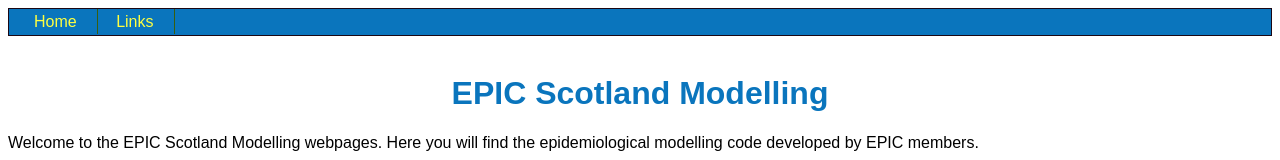
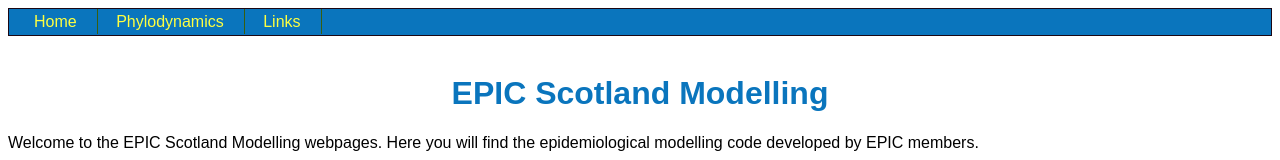
Before and after one commit to EPICScotland/EPICScotland.github.io, a plain HTML site: page index.html in a window 1280 px wide. Shown: the top 160 px of the page. Drawn offline with Linux system fonts and the light colour scheme.

Commit message:
Updated links

```diff
--- a/index.html
+++ b/index.html
@@ -14,6 +14,7 @@
 		<div id = "nav">
 
 			<a href = "index.html">Home</a>
+            <a href = "http://epicscotland.github.io/PhylodynamicDataSets/index.html">Phylodynamics</a>
 			<a href = "links.html">Links</a>
 
 
```
